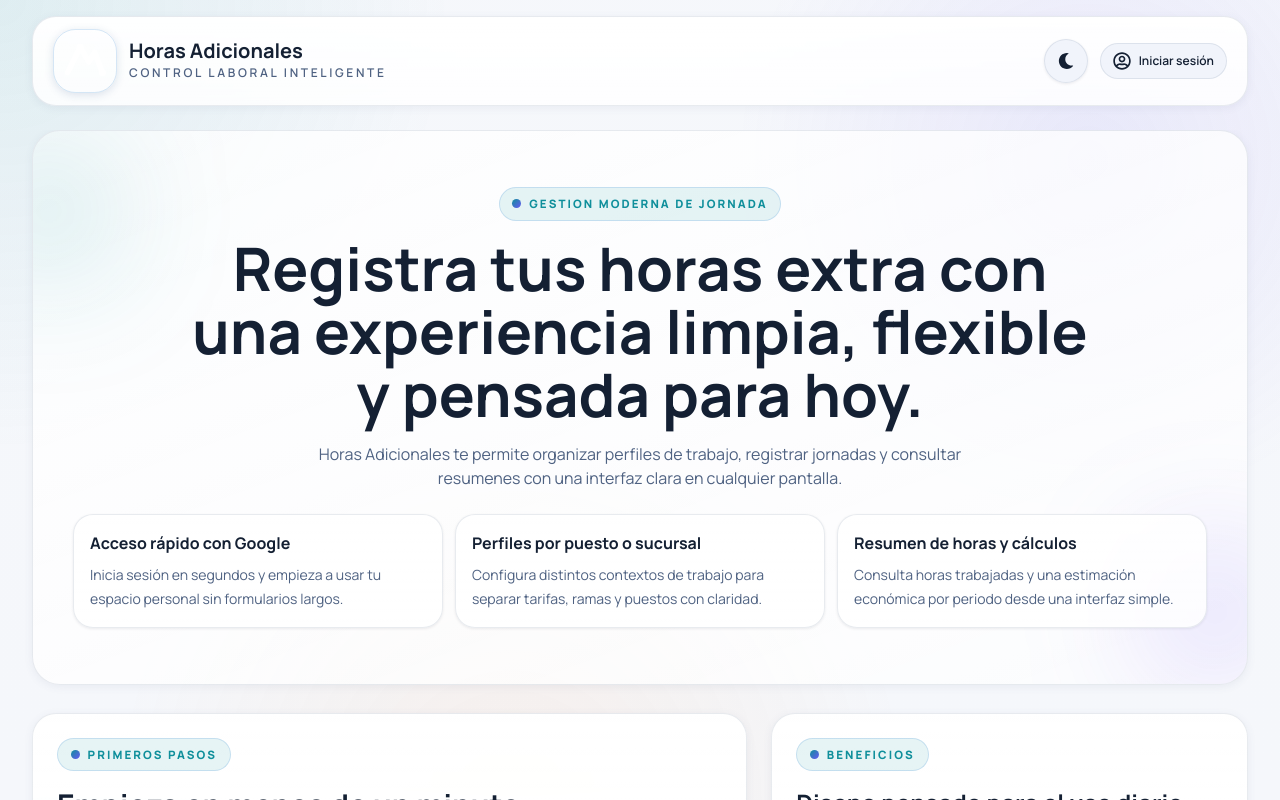
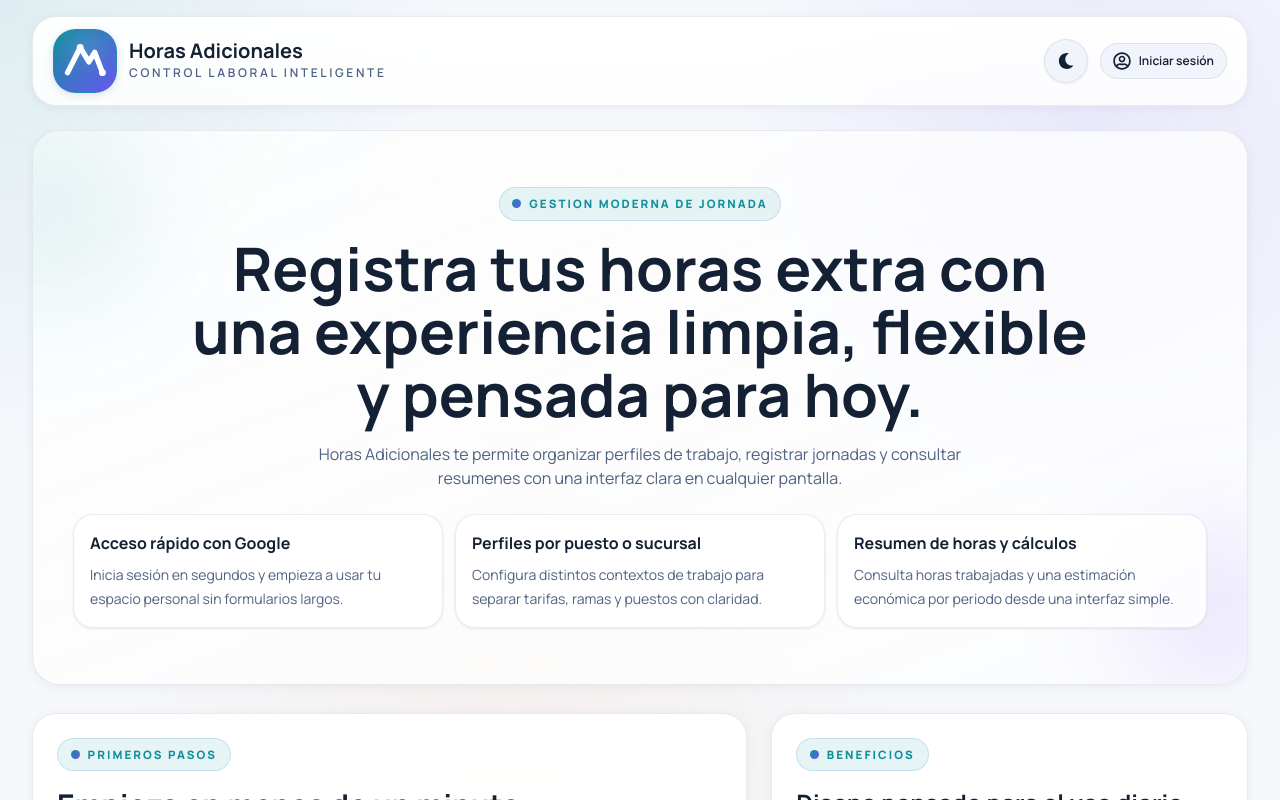
Before and after one commit to JANJ-DEV/horas_adicionales, a React (Vite) app: page / in a window 1280 px wide. Shown: the top 800 px of the page. Built offline with nearby package versions, Linux system fonts and the light colour scheme; no server answers.

Commit message:
Potential fix for pull request finding
Co-authored-by: Copilot Autofix powered by AI <175728472+Copilot@users.noreply.github.com>

```diff
--- a/src/components/Brand.tsx
+++ b/src/components/Brand.tsx
@@ -12,7 +12,7 @@ const Brand: FC<Props> = ({ variant = "large" }) => {
     <div className={`inline-flex items-center gap-3 ${isFull ? "w-full" : "w-auto"}`}>
       <div
         aria-hidden="true"
-        className={`relative overflow-hidden rounded-[1.4rem] border border-[var(--border-strong)] bg-[linear-gradient(135deg,var(--accent),var(--accentStrong))] shadow-[0_2px_8px_rgba(34,71,128,0.15)] ${isSmall ? "h-11 w-11" : "h-16 w-16"}`}
+        className={`relative overflow-hidden rounded-[1.4rem] border border-[var(--border-strong)] bg-[linear-gradient(135deg,var(--accent),var(--accent-strong))] shadow-[0_2px_8px_rgba(34,71,128,0.15)] ${isSmall ? "h-11 w-11" : "h-16 w-16"}`}
       >
         <svg
           viewBox="0 0 64 64"
```
